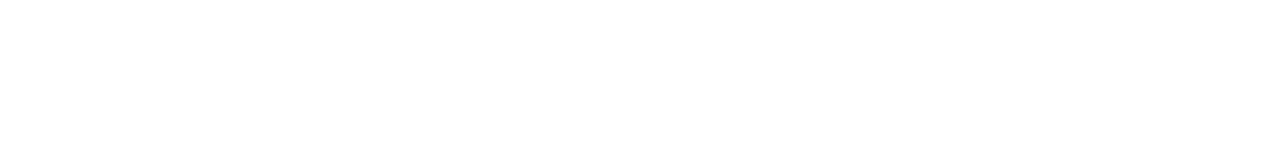
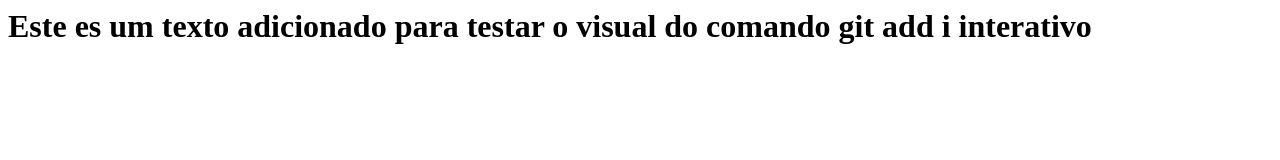
Before and after one commit to marcohj2/meu-site, a plain HTML site: page index.html in a window 1280 px wide. Drawn offline with Linux system fonts and the light colour scheme.

Commit message:
commit geral

```diff
--- a/index.html
+++ b/index.html
@@ -2,7 +2,9 @@
 	<head>
 	</head>
 	<body>
-		<title>Projeto de Marco Jimenez
+		<title>Projeto - Marco Jimenez
 		</title>
+
+		<h1>Este es um texto adicionado para testar o visual do comando git add i interativo</h1>
 	</body>
 </html>
```
